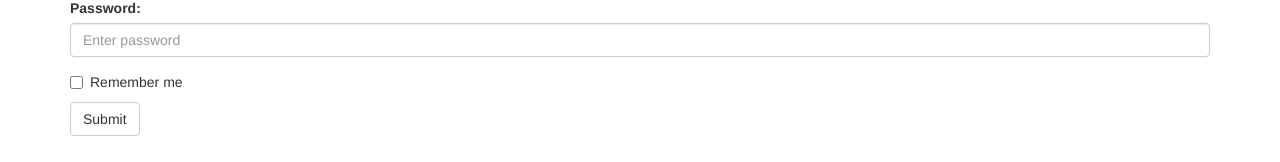
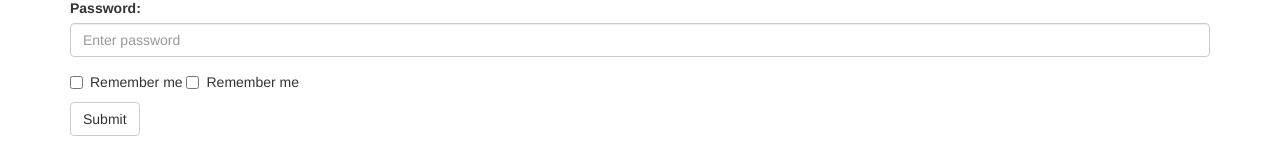
Before and after one commit to Ds1342923/vcrepotest, a plain HTML site: page Index.html in a window 1280 px wide. Shown: the part 139-301 px from the top of the page. Drawn offline with nearby package versions, Linux system fonts and the light colour scheme.

Commit message:
Second time commit

```diff
--- a/Index.html
+++ b/Index.html
@@ -23,6 +23,7 @@
     </div>
     <div class="checkbox">
       <label><input type="checkbox" name="remember"> Remember me</label>
+      <label><input type="checkbox" name="remember"> Remember me</label>
     </div>
     <button type="submit" class="btn btn-default">Submit</button>
   </form>
```
Also changed, not shown: 1 other file.
